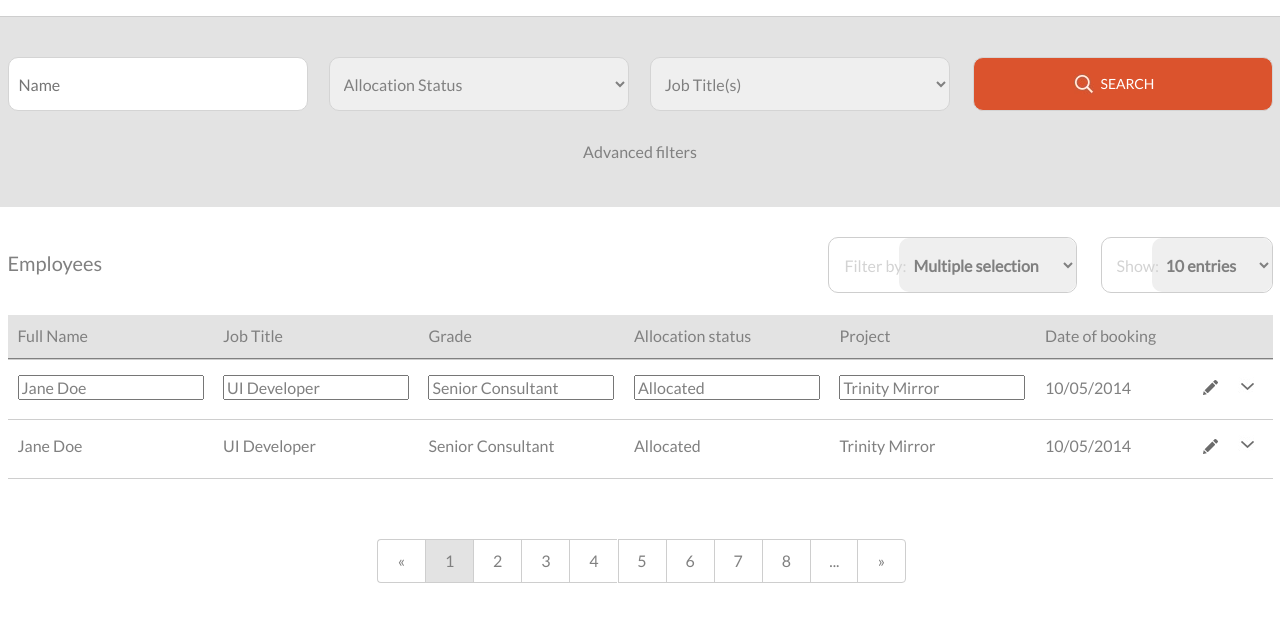
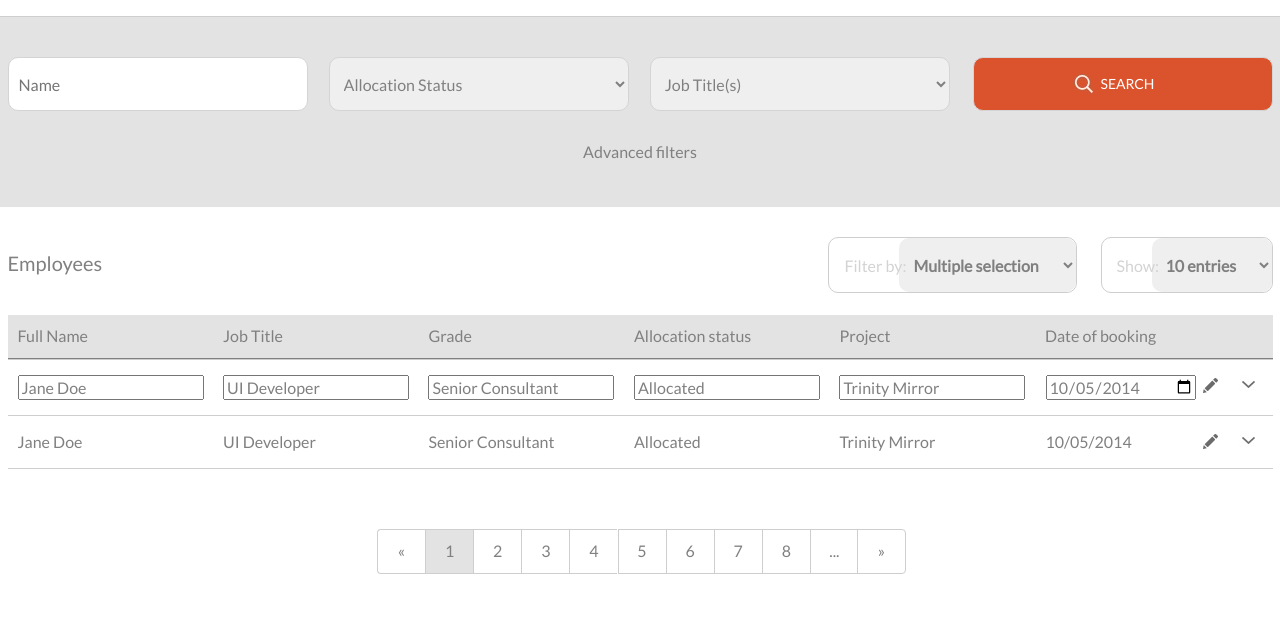
Before and after one commit to Mione/employee-js, a plain HTML site: page index.html in a window 1280 px wide. Both pictures are taken after a click on the element 1211 px from the left and 468 px from the top of the page. Shown: the part 83-704 px from the top of the page. Drawn offline with nearby package versions, Linux system fonts and the light colour scheme.

Commit message:
master - changes arround input type date

```diff
--- a/css/main.css
+++ b/css/main.css
@@ -66,8 +66,15 @@ a{
 	text-decoration: none;
   color: gray;
 }
-th{
-	  text-align: left;
+.toolbox{
+    float: right;
+}
+.toolbox__date{
+  float:left;
+}
+.toolbox__date input{
+  width:145px;
+  height: 21px;
 }
 .th__tools{
 	width:100px;
@@ -86,6 +93,7 @@ th{
   padding: 15px 0px;
   border-top: 1px solid #cecece;
 }
+
 .tbl-row__header--last{
   border-bottom:1px solid #cecece;
 }
@@ -118,6 +126,7 @@ th{
 .tbl-row__content > li{
   display:inline-block;
   width:16%;
+  vertical-align: top;
 }
 .tbl-row__content li ul li{
   padding-left:0px;
--- a/index.html
+++ b/index.html
@@ -110,14 +110,15 @@
                 </ul>
               </div>
 
-              <div class = "employee-tbl__row">
+              <div class = "employee-tbl__row clearfix">
                 <ul class="tbl-row__header">
                   <li data-editable>Jane Doe</li>
                   <li data-editable>UI Developer</li>
                   <li data-editable>Senior Consultant</li>
                   <li data-editable>Allocated</li>
                   <li data-editable>Trinity Mirror</li>
-                  <li class="toolbox">10/05/2014
+                  <li class="toolbox">
+                    <div data-editable = "date" class="toolbox__date">2014-10-05</div>
                     <div class="toolbox__controlls">
                       <span class="toolbox__pencil"></span>
                       <span class="toolbox__arrow toolbox__arrow--closed"></span>
@@ -136,7 +137,7 @@
                   <li>
                     <ul class = "row-content__details">
                       <li data-editable>ISD_Iasi</li>
-                      <li data-editable>12/ 03/ 2015</li>
+                      <li data-editable = "date">2015-12-12</li>
                       <li data-editable>Bogdan Bolosincu</li>
                       <li data-editable>Andrei Ursache</li>
                     </ul>
@@ -151,14 +152,14 @@
                 </ul>
               </div>
 
-              <div class = "employee-tbl__row">
+              <div class = "employee-tbl__row clearfix">
                 <ul class="tbl-row__header tbl-row__header--last">
                   <li data-editable>Jane Doe</li>
                   <li data-editable>UI Developer</li>
                   <li data-editable>Senior Consultant</li>
                   <li data-editable>Allocated</li>
                   <li data-editable>Trinity Mirror</li>
-                  <li class="toolbox">10/05/2014
+                  <li class="toolbox"><span data-editable = "date">10/05/2014</span>
                     <div class="toolbox__controlls">
                       <span class="toolbox__pencil"></span>
                       <span class="toolbox__arrow toolbox__arrow--closed"></span>
--- a/js/UI/UI.js
+++ b/js/UI/UI.js
@@ -8,6 +8,14 @@
         //functions
         function openRow () {
           $this = $(this);
+        }
+
+        function isDate($obj) {
+            if ($obj.data('editable') == 'date') {
+                return 'date';
+            } else {
+                return 'text';
+            }
         }
         //events
         $arrowToggle.on('click', function () {
@@ -32,16 +40,17 @@
                 $details = $this.closest('.employee-tbl__row').find('[data-editable]');
             if (inEditMode === false) {
                 $.each($details, function (index, item) {
+
                     var text = $(item).text(),
-                        $li = $('<li>'),
-                        $input = $('<input>').attr({
-                            type : 'text',
+                        type = isDate($(item));
+                    //debugger;
+                    var $input = $('<input>').attr({
+                            type : type,
                             value : text,
                             name : 'editableInput'
                         });
-                    $li.attr('data-editable', '');
-                    $input.appendTo($li);
-                    $($details[index]).replaceWith($li);
+                    $($details[index]).html($input);
+
                 });
                 inEditMode = true;
             } else {
```
